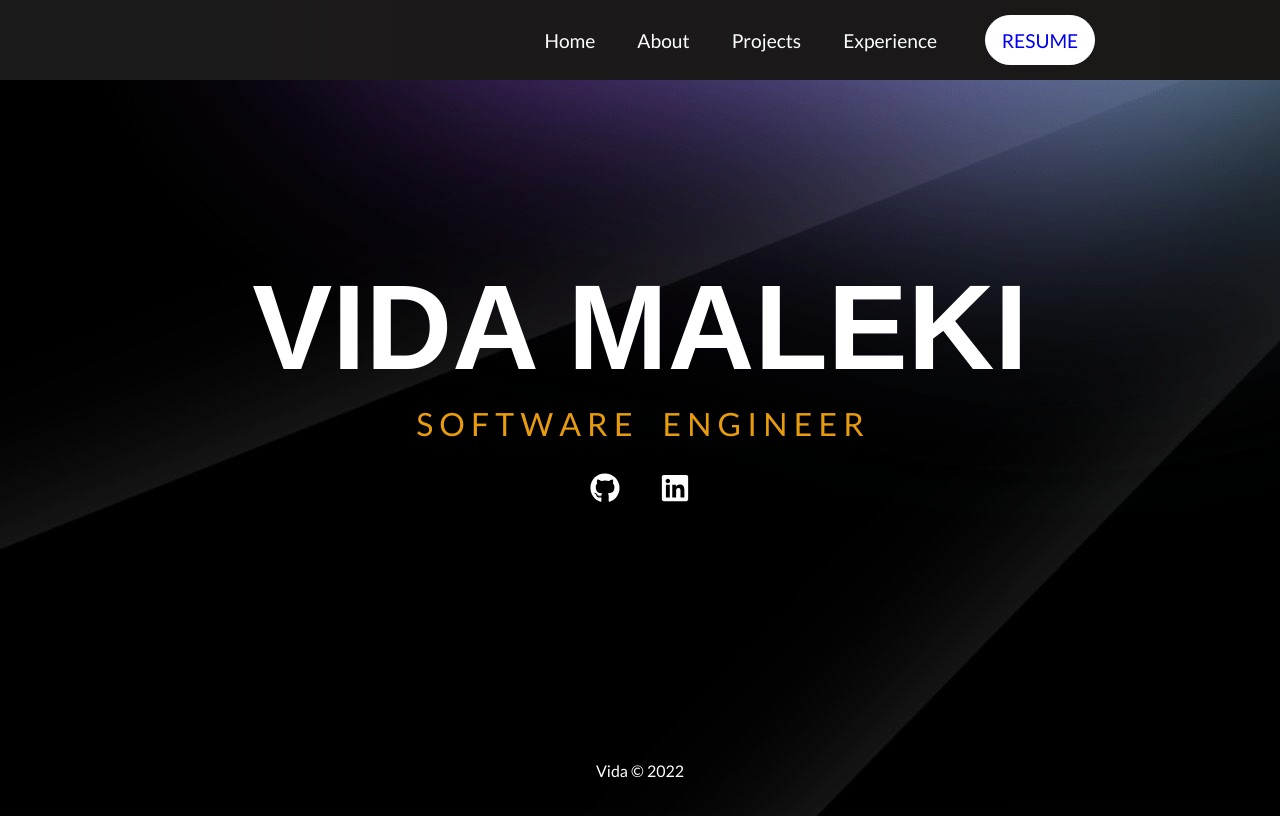
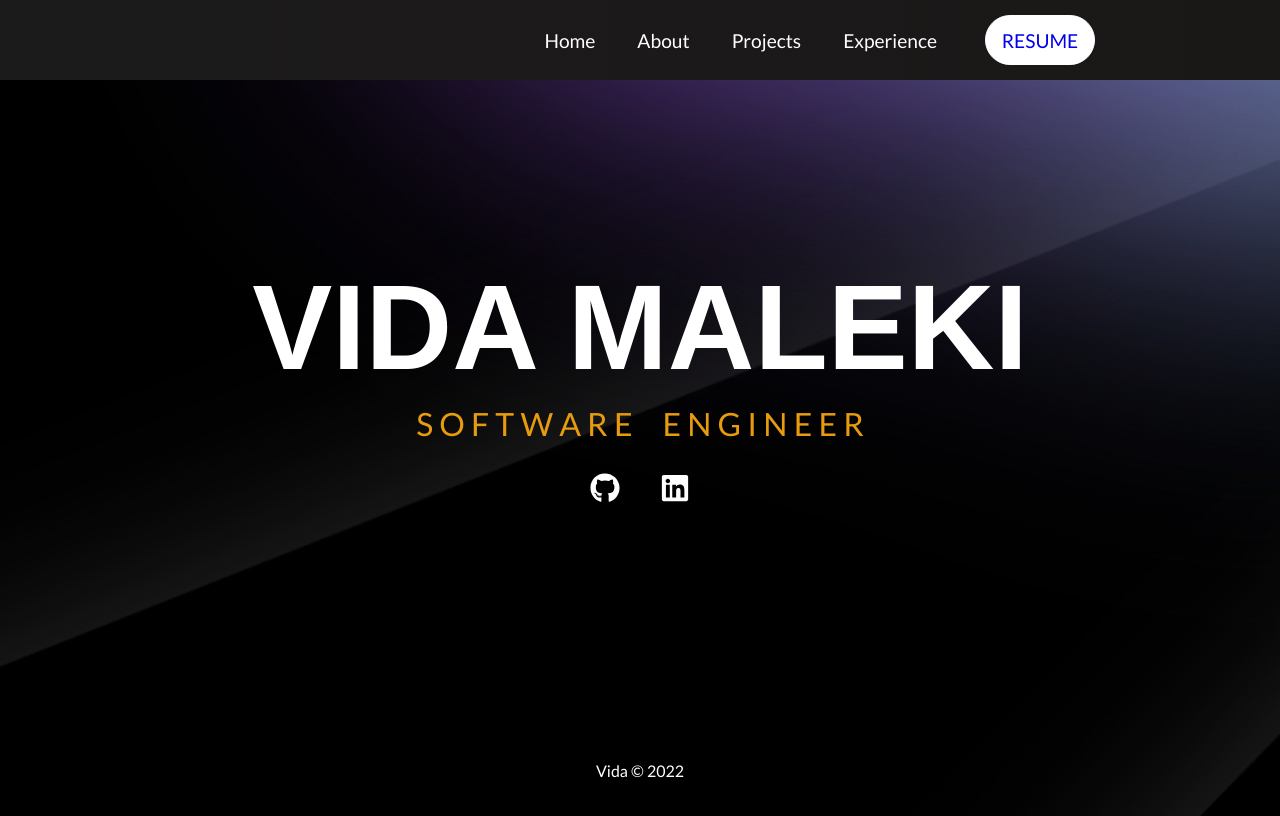
Before and after one commit to VidaMaleki/Portfolio, a React (Create React App) app: page / in a window 1280 px wide. Built offline with nearby package versions, Linux system fonts and the light colour scheme; the HTML template or start-up script is replaced by a standard one; what @fluentui/web-components, @microsoft/fast-components would draw is missing.

Commit message:
resized pictures

```diff
--- a/src/pages/About/About.css
+++ b/src/pages/About/About.css
@@ -19,7 +19,7 @@
 }
 
 .pic-container {
-    background-image: url('../../image/Vida.png');
+    background-image: url('../../image/home1.png');
     width: 80%;
     height: 80%;
     border-radius: 10px;
--- a/src/pages/Experience/Experience.css
+++ b/src/pages/Experience/Experience.css
@@ -1,7 +1,7 @@
 .experience-container {
     display: flex;
     justify-content: center;
-    background-image: url('../../image/VidaProject.jpg');
+    background-image: url('../../image/home1.jpg');
     background-repeat: no-repeat;
     background-attachment: fixed;
     width: 100%;
--- a/src/pages/Home.css
+++ b/src/pages/Home.css
@@ -2,7 +2,7 @@
     /* background: url('/images/img-home.jpg') center center/cover no-repeat; */
     height: 92vh;
     width: 100%;
-    background-image: url('../image/VidaMaleki.jpg');
+    background-image: url('../image/home11.jpg');
     display: flex;
     flex-direction: column;
     justify-content: center;
--- a/src/pages/Projects/Projects.css
+++ b/src/pages/Projects/Projects.css
@@ -1,7 +1,7 @@
 .projects-container {
     display: flex;
     justify-content: center;
-    background-image: url('../../image/VidaProject.jpg');
+    background-image: url('../../image/home1.jpg');
     background-repeat: no-repeat;
     background-attachment: fixed;
     padding: 30px;
```
Also changed, not shown: src/image/home1.jpg (added), src/image/home11.jpg (added).
